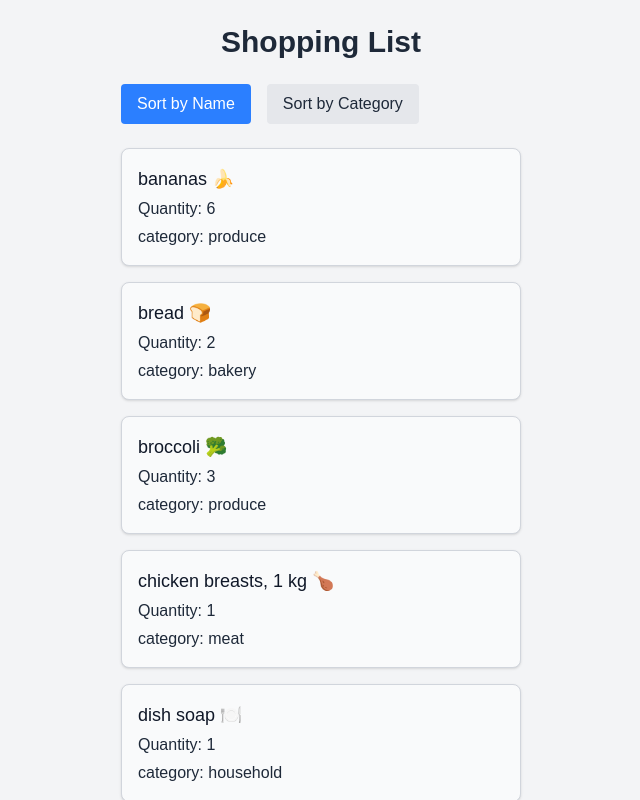
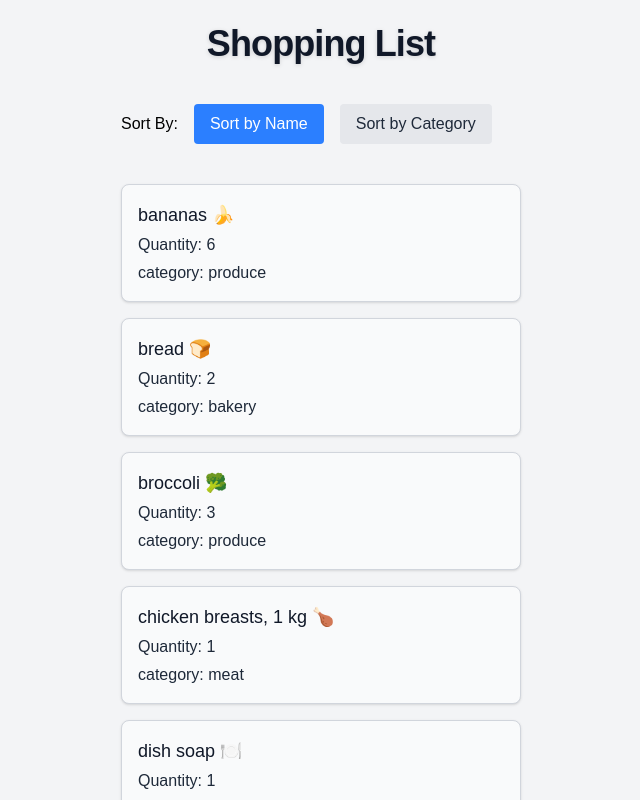
Before and after one commit to S-hussaini/cprg306-assignments, a Next.js app: page /week-6 in a window 1280 px wide. Shown: the top 800 px of the page, without its empty margins (319-959 px from the left). Built offline with nearby package versions, Linux system fonts and the light colour scheme.

Commit message:
i have add some code to make it more user frindly

```diff
--- a/app/week-6/item-list.js
+++ b/app/week-6/item-list.js
@@ -22,7 +22,11 @@ export default function ItemList() {
 
   return (
     <main>
-      <div className ="flex gap-4 mb-6">
+      <div className ="flex flex-wrap gap-4 mb-10 items-center ">
+
+        <p className ="text-black">
+          Sort By:
+        </p>
         <button
           onClick = {() => setSortBy ("name")}
           className = {`px-4 py-2 rounded ${sortBy === "name" ? "bg-blue-500 text-white" : "bg-gray-200 text-gray-800"}`}>
--- a/app/week-6/page.js
+++ b/app/week-6/page.js
@@ -4,7 +4,7 @@ import ItemList from "./item-list";
 export default function Page(){
   return(
     <main className =" p-6 bg-gray-100 min-h-screen flex flex-col items-center">
-      <h1 className = "text-3xl font-bold mb-6 text-gray-800">
+      <h1 className="text-4xl font-bold mb-10 text-gray-900 tracking-tight drop-shadow-sm">
         Shopping List
       </h1>
       <div>
```
